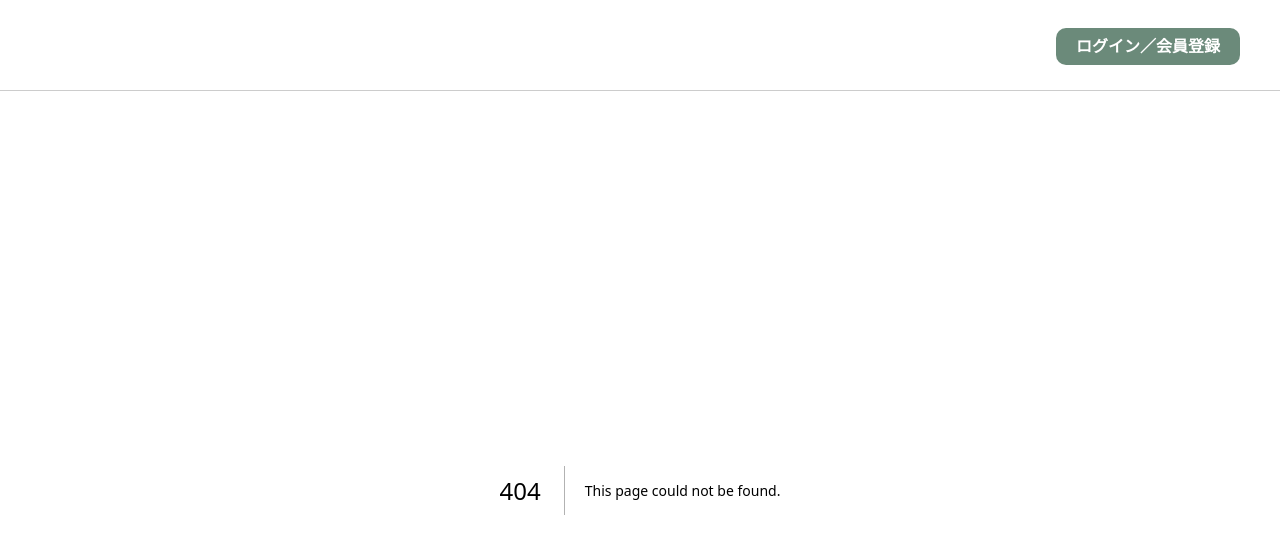
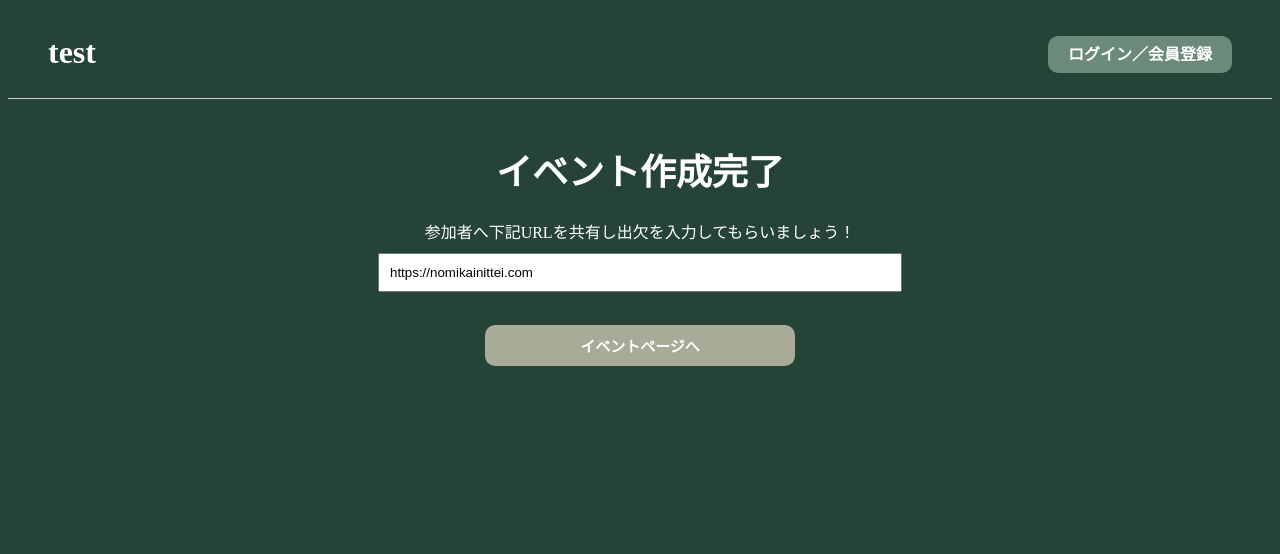
Before and after one commit to tomturner14/nomikaisan, a Next.js app: page /complete-page in a window 1280 px wide. Before the commit this address had no page. Shown: the top 554 px of the page. Built offline with nearby package versions, Linux system fonts and the light colour scheme.

Commit message:
complete-page修正

```diff
--- a/src/app/CompletePage/page.module.css
+++ /dev/null
@@ -1,49 +0,0 @@
-/* src/complete/page.module.css */
-
-.container {
-  background-color: #344e41;
-  color: white;
-  text-align: center;
-  padding: 20px;
-  height: 100vh;
-  display: flex;
-  flex-direction: column;
-  justify-content: center;
-  align-items: center;
-}
-
-.h1 {
-  font-size: 2em;
-  margin-bottom: 10px;
-}
-
-.p {
-  margin-bottom: 20px;
-}
-
-.url-box {
-  margin-bottom: 20px;
-}
-
-.input[type="text"] {
-  padding: 10px;
-  font-size: 1em;
-  width: 300px;
-  text-align: center;
-  border: none;
-  border-radius: 5px;
-}
-
-.event-button {
-  padding: 50px 20px;
-  font-size: 1em;
-  color: #344e41;
-  background-color: #d9d9d9;
-  border: none;
-  border-radius: 5px;
-  cursor: pointer;
-}
-
-.event-button:hover {
-  background-color: #b8b8b8;
-}
--- /dev/null
+++ b/src/app/complete-page/page.js
@@ -0,0 +1,24 @@
+// src/app/complete-page/page.js
+
+import React from 'react';
+import styles from './page.module.css';
+import Link from 'next/link';
+
+const CompletePage = () => {
+  return (
+    <div className={styles.container}>
+      <h1 className={styles.title}>イベント作成完了</h1>
+      <p className={styles.description}>参加者へ下記URLを共有し出欠を入力してもらいましょう！</p>
+      <div className={styles.inputContainer}>
+        <input type="text" value="https://nomikainittei.com" readOnly className={styles.input}/>
+      </div>
+      <div className={styles.linkContainer}>
+        <h2 className={styles.link}>
+          <Link href="/EventPage">イベントページへ</Link>
+        </h2>
+      </div>
+    </div>
+  );
+};
+
+export default CompletePage;
--- /dev/null
+++ b/src/app/complete-page/page.module.css
@@ -0,0 +1,48 @@
+/* src/app/complete-page/page.module.css */
+
+.container {
+  padding: 20px;
+}
+
+.title {
+  font-size: 36px;
+  color: white;
+  text-align: center;
+}
+
+.description {
+  margin: 10px 0;
+  color: white;
+  text-align: center;
+}
+
+.inputContainer {
+  margin: 20px 0;
+  text-align: center;
+}
+
+.input {
+  width: 500px;
+  padding: 10px;
+  margin-top: -10px;
+}
+
+.linkContainer {
+  margin-top: 20px;
+  /* width: 1000px; */
+  text-align: center;
+  justify-content: center;
+  display: flex;
+  font-size: 10px;
+}
+
+.link {
+  background-color: rgb(170, 170, 152);
+  width: 150px;
+  /* text-align: center; */
+  border-radius: 10px;
+  /* justify-content: center; */
+  background-color: rgb(170, 170, 152);
+  padding: 10px 80px;
+  /* margin-left: 330px; */
+}
--- a/src/app/globals.css
+++ b/src/app/globals.css
@@ -114,11 +114,6 @@ a {
   border-radius: 5%;
   padding: 10px 0 0 10px;
 }
-/*
-.memo-input {
-  width: 300px;
-  height: 100px;
-} */
 
 .generate-section {
   display: flex;
@@ -130,7 +125,6 @@ a {
   /* margin-right: -00px; */
 }
 
-
 .generate-button a {
   /* padding: 10px 20px; */
   /* margin-top: 100px; */
--- a/src/app/page.js
+++ b/src/app/page.js
@@ -99,7 +99,7 @@ export default function Home() {
         </div>
           <div className="generate-section">
             <h2 className="generate-button">
-              <Link href="/CompletePage">出欠表作成</Link>
+              <Link href="/complete-page">出欠表作成</Link>
             </h2>
           </div>
       </div>
```
Also changed, not shown: src/app/CompletePage/page.js (deleted, +0 -24 lines).
